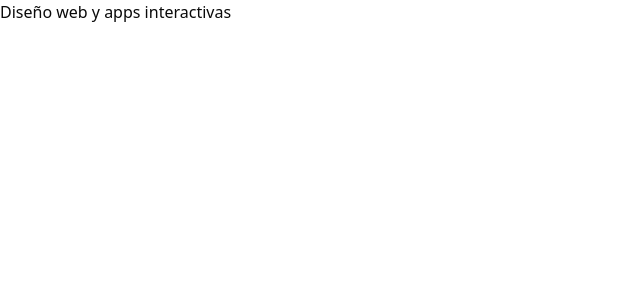
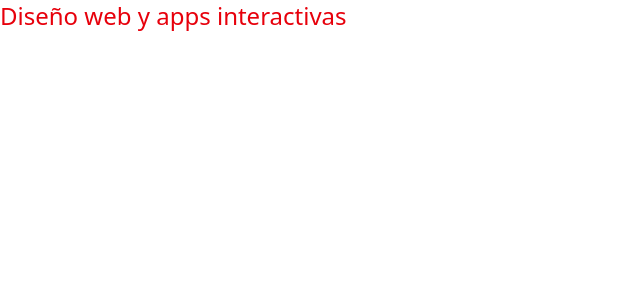
Before and after one commit to LizethSoto851/portfolio, a Vue app: page / in a window 1280 px wide. Shown: the top 300 px of the page, without its empty margins (0-640 px from the left). Built offline with nearby package versions, Linux system fonts and the light colour scheme.

Commit message:
Título cambio de color rojo

```diff
--- a/src/pages/home/Home.vue
+++ b/src/pages/home/Home.vue
@@ -5,7 +5,7 @@
 
 <template>
 
-<h1>Diseño web y apps interactivas</h1>
+<h1 class="text-2xl text-red-600">Diseño web y apps interactivas</h1>
 
 
 </template>
```
